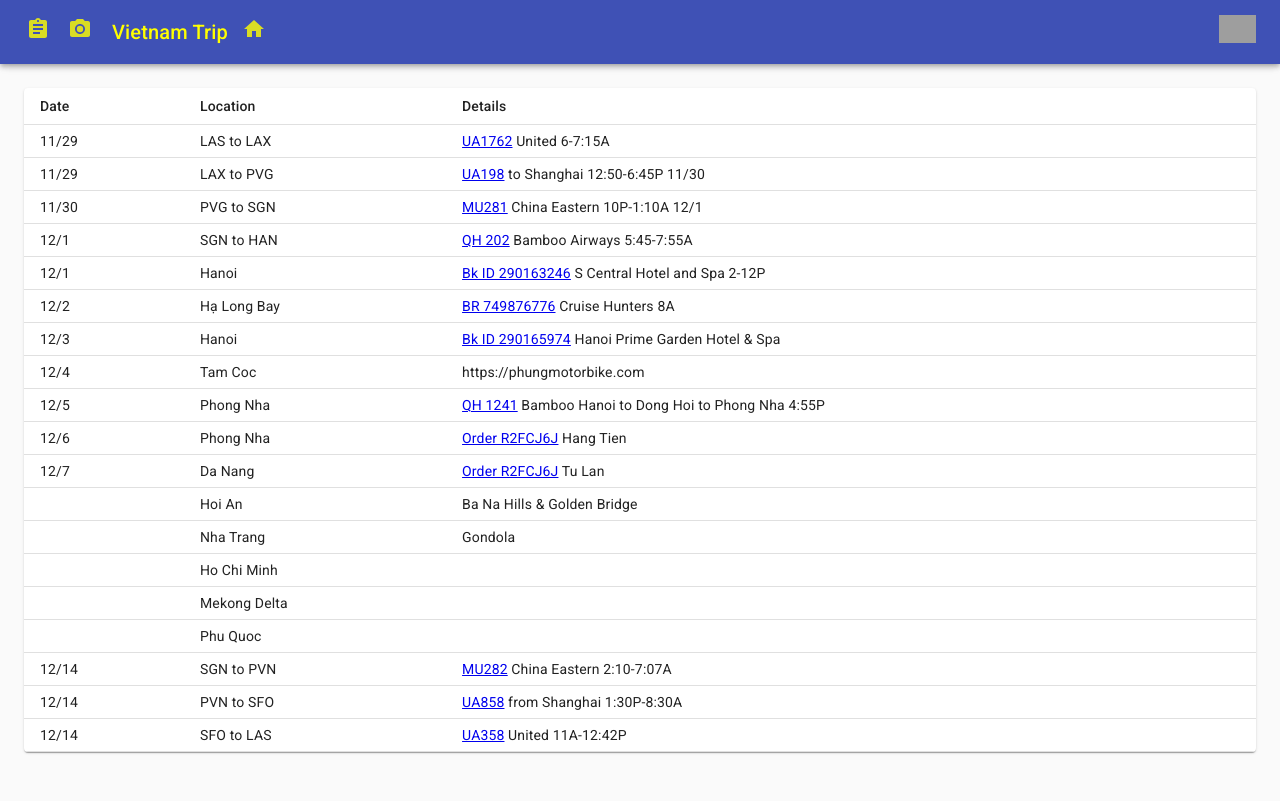
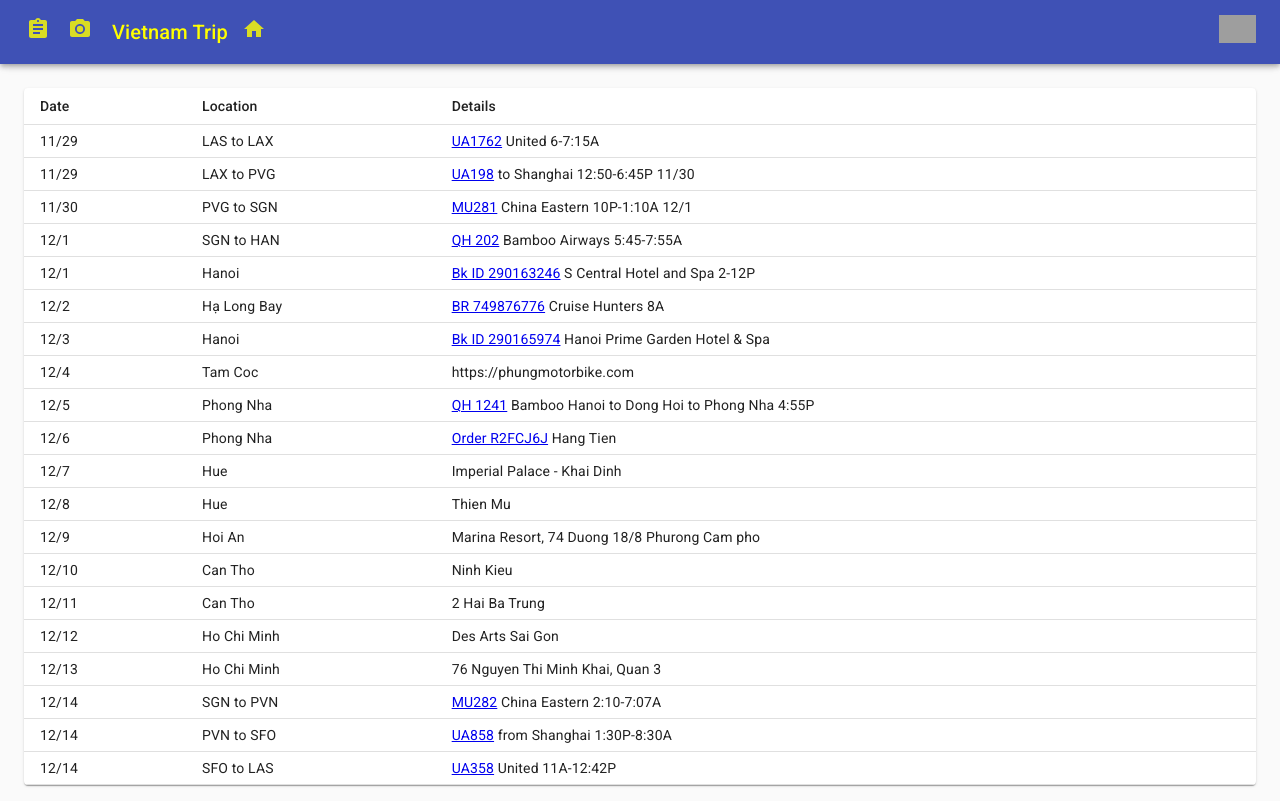
Before and after one commit to carltonj2000/vietnam, a React (Create React App) app: page /vietnam/tc in a window 1280 px wide. Built offline with nearby package versions, Linux system fonts and the light colour scheme; grey boxes are pictures that could not be loaded.

Commit message:
add new trip locatioon

```diff
--- a/src/Photos.js
+++ b/src/Photos.js
@@ -105,13 +105,27 @@
 
     e.preventDefault();
   }
-
   const handleOpen = i => {
     photoSet(i);
     tileSet(tileData[i]);
     openSet(true);
   };
+
   const handleClose = () => openSet(false);
+
+  const handleKeyPress = event => {
+    console.log("key", event.key);
+    if (
+      event.key === "Enter" ||
+      event.key === "Space" ||
+      event.key === "ArrowDown" ||
+      event.key === "ArrowRight"
+    )
+      next();
+
+    if (event.key === "ArrowUp" || event.key === "ArrowLeft") prev();
+    if (event.key === "ESC") handleClose();
+  };
 
   return (
     <Layout>
@@ -144,6 +158,7 @@
         open={open}
         onClose={handleClose}
         className={classes.modal}
+        onClick={next}
       >
         {!tile ? (
           <p>Loading</p>
@@ -155,9 +170,7 @@
               src={tile.img}
               onTouchStart={startTouch}
               onTouchEnd={moveTouch}
-              onMouseDown={startTouch}
-              onMouseUp={moveTouch}
-              onClick={next}
+              onKeyPress={handleKeyPress}
             />
             <CloseIcon className={classes.icon} onClick={handleClose} />
           </>
--- a/src/tripdata.json
+++ b/src/tripdata.json
@@ -112,55 +112,64 @@
       }
     },
     {
-      "at": "Da Nang",
+      "at": "Hue",
       "date": "12/7",
       "details": {
-        "pre": "Order R2FCJ6J",
-        "link": "OxalisAdventure.pdf",
-        "post": "Tu Lan"
+        "pre": "Imperial Palace - Khai Dinh",
+        "link": null,
+        "post": null
+      }
+    },
+    {
+      "at": "Hue",
+      "date": "12/8",
+      "details": {
+        "pre": "Thien Mu",
+        "link": null,
+        "post": null
       }
     },
     {
       "at": "Hoi An",
-      "date": null,
+      "date": "12/9",
       "details": {
-        "pre": null,
+        "pre": "Marina Resort, 74 Duong 18/8 Phurong Cam pho",
         "link": null,
-        "post": "Ba Na Hills & Golden Bridge"
+        "post": null
       }
     },
     {
-      "at": "Nha Trang",
-      "date": null,
+      "at": "Can Tho",
+      "date": "12/10",
       "details": {
-        "pre": "Gondola",
+        "pre": "Ninh Kieu",
+        "link": null,
+        "post": null
+      }
+    },
+    {
+      "at": "Can Tho",
+      "date": "12/11",
+      "details": {
+        "pre": "2 Hai Ba Trung",
         "link": null,
         "post": null
       }
     },
     {
       "at": "Ho Chi Minh",
-      "date": null,
+      "date": "12/12",
       "details": {
-        "pre": null,
+        "pre": "Des Arts Sai Gon",
         "link": null,
         "post": null
       }
     },
     {
-      "at": "Mekong Delta",
-      "date": null,
+      "at": "Ho Chi Minh",
+      "date": "12/13",
       "details": {
-        "pre": null,
-        "link": null,
-        "post": null
-      }
-    },
-    {
-      "at": "Phu Quoc",
-      "date": null,
-      "details": {
-        "pre": null,
+        "pre": "76 Nguyen Thi Minh Khai, Quan 3",
         "link": null,
         "post": null
       }
```
Also changed, not shown: data/tripdata.yml (+27 -21 lines).
